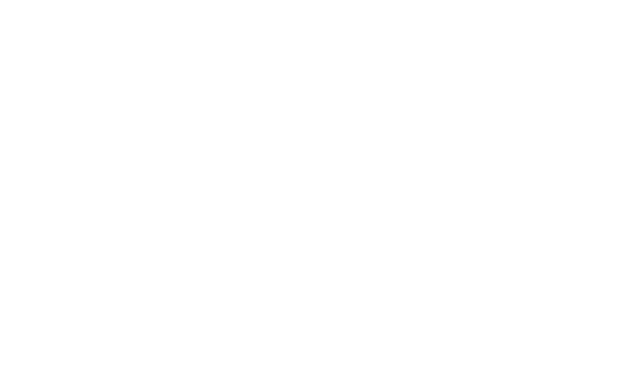
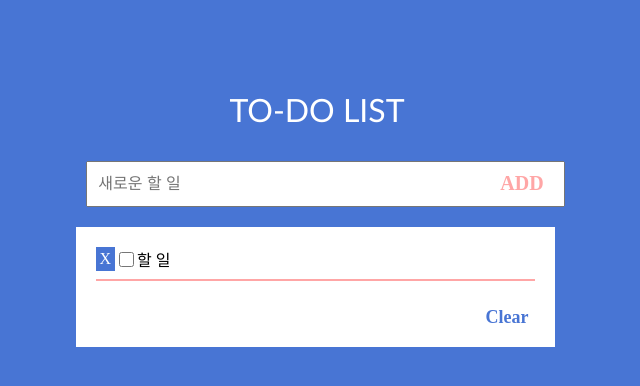
Before and after one commit to skqoaudgh/VanillaJS-Todo, a plain HTML site: page index.html in a window 1280 px wide. Shown: the whole page, without its empty margins (323-963 px from the left). Drawn offline with Linux system fonts and the light colour scheme.

Commit message:
HTML 문서및 CSS 파일 작성

```diff
--- a/index.html
+++ b/index.html
@@ -8,7 +8,26 @@
         <title>VanillaJS Todo List</title>
     </head>
     <body>
-
+        <div class="main-container">
+            <p>TO-DO LIST</p>
+            <div class="todo-input">
+                <form>
+                    <input type="text" id="add-text" placeholder="새로운 할 일"></input>
+                    <button type="button" id="add-button">ADD</button>
+                </form>
+            </div>
+        </div>
+        <div class="todo-list">
+            <div class="todo-comp">
+                <button type="button" id="comp-delete">X</button>
+                <input type="checkbox" id="comp-check">
+                할 일
+            </div>
+            <div class="todo-line">
+                <hr>
+            </div>
+        </div>
+        <button type="button" id="comp-clear">Clear</button>
     </body>
     <script type="text/javascript" src="script/script.js"></script>
 </html>
--- a/stylesheet/style.css
+++ b/stylesheet/style.css
@@ -0,0 +1,99 @@
+body > * {
+    all: unset;
+}
+
+body {
+    background-color: #4875d4;
+    display: flex;
+    flex-direction: column;
+    align-items: center;
+}
+
+.main-container {
+    display: flex;
+    flex-direction: column;
+    align-items: center;
+    margin-top: 50px;
+    text-transform: uppercase;
+}
+
+.main-container p {
+    font-family: 'Trebuchet MS', 'Lucida Sans Unicode', 'Lucida Grande', 'Lucida Sans', Arial, sans-serif;
+    color: white;
+    font-size: 32px;
+}
+
+.todo-input #add-text {
+    font-size: 16px;
+    width: 400px;
+    height: 40px;
+    padding-left: 10px;
+    padding-right: 65px;
+    outline: none;
+}
+
+.todo-input #add-button {
+    all: unset;
+    position: relative;
+    top: 1px;
+    margin-left: -65px;
+    font-size: 20px;
+    font-weight: bold;
+    color: #ffa6a6;
+    background: white;
+    cursor: pointer;
+}
+
+.todo-list {
+    position: relative;
+    display: flex;
+    flex-direction: column;
+    text-align: center;
+    left: -2px;
+    margin-top: 20px;
+    background: white;
+    width: 439px;
+    height: 80px;
+    padding: 20px;
+}
+
+.todo-list #comp-clear {
+    all: unset;
+    color: #4875d4;
+}
+
+.todo-comp {
+    display: flex;
+    flex-direction: row;
+}
+
+.todo-comp button {
+    all: unset;
+    font-size: 16px;
+    color: white;
+    background: #4875d4;
+    padding: 1px 4px;
+    cursor: pointer;
+}
+
+.todo-comp #comp-check {
+    position: relative;
+    top: 2px;
+    width: 15px;
+    height: 15px;
+}
+
+.todo-line hr {
+    color: #ffa6a6;
+    border: thin solid #ffa6a6;
+}
+
+#comp-clear {
+    position: relative;
+    top: -40px;
+    left: 190px;
+    color: #4875d4;
+    font-size: 18px;
+    font-weight: bold;
+    cursor: pointer;
+}
```
Lines whose indentation alone changed are shown as unchanged.
